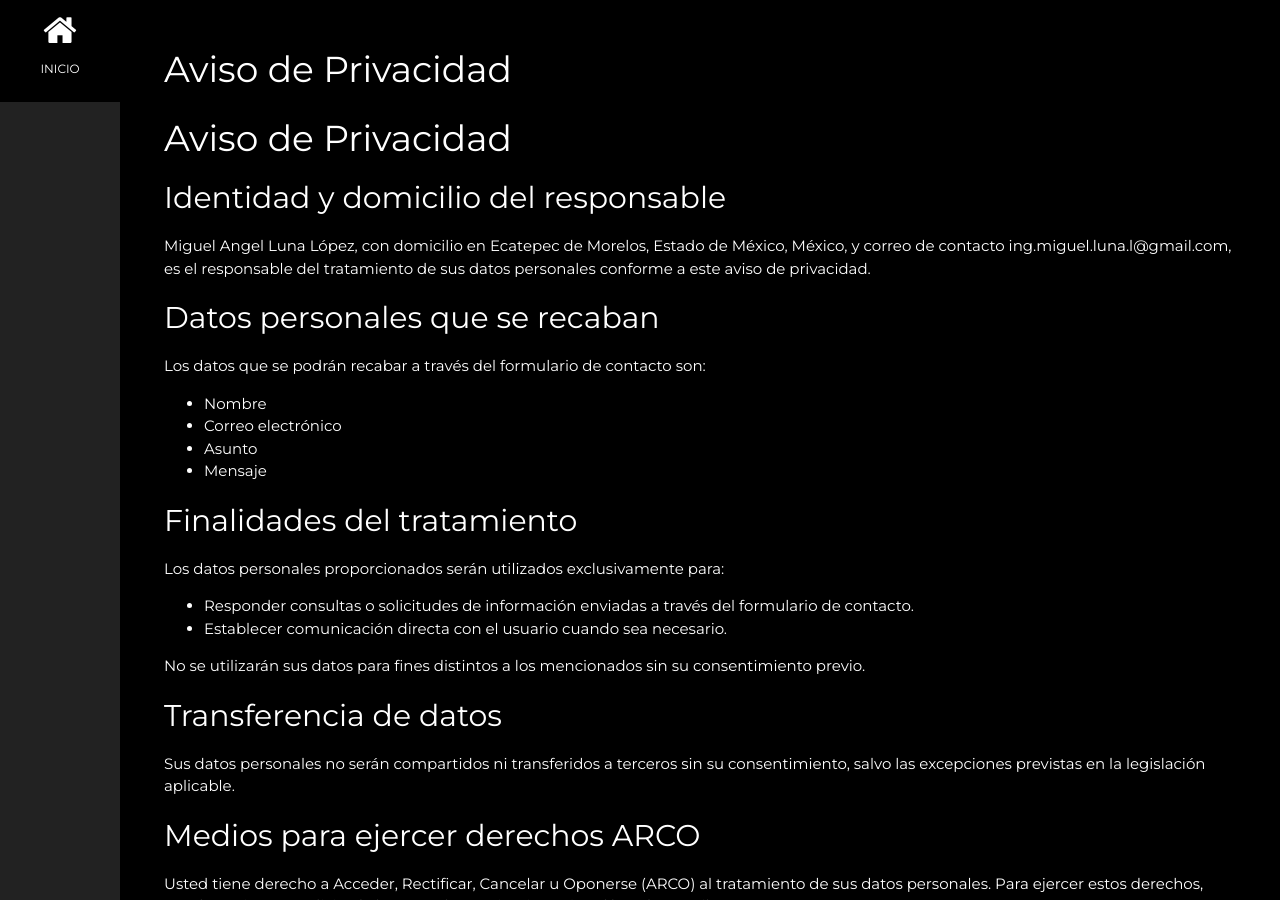
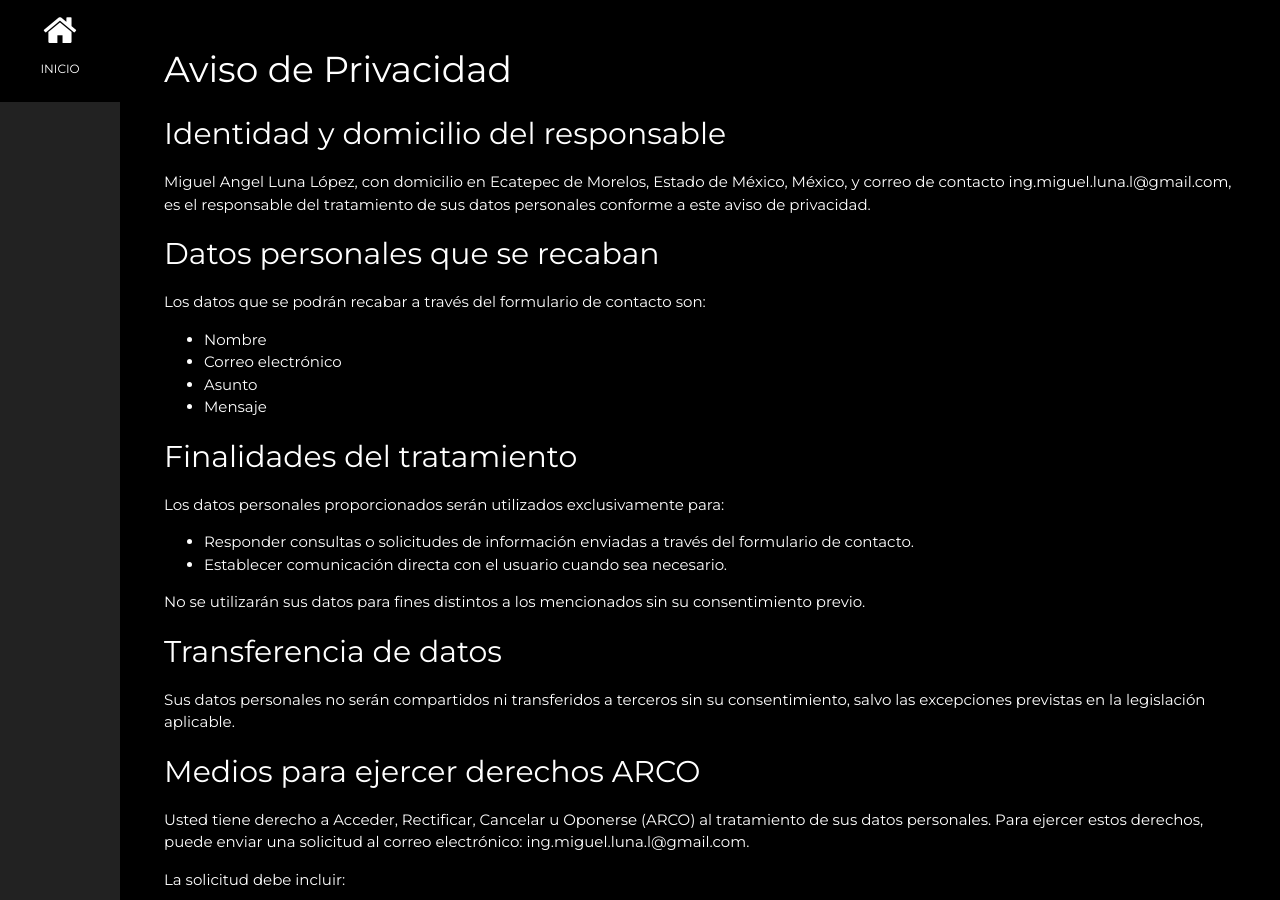
Before and after one commit to IngMiguelLuna/IngMiguelLuna.github.io, a Jekyll site: the page built from avisoDePrivacidad.md, in a window 1280 px wide and 900 px high. Built offline with Jekyll 4.4.1, drawn with Linux system fonts in a browser that asks for light colours; our own code applies the rules of GitHub Pages for plain Markdown files.

Commit message:
Remove redundant title from privacy notice markdown file

```diff
--- a/avisoDePrivacidad.md
+++ b/avisoDePrivacidad.md
@@ -7,8 +7,6 @@ x: "https://x.com/Ing_MikeLuna"
 ig: "https://www.instagram.com/mikirokorokomiki/"
 github: "https://github.com/IngMiguelLuna"
 ---
-# Aviso de Privacidad
-
 ## Identidad y domicilio del responsable
 
 Miguel Angel Luna López, con domicilio en Ecatepec de Morelos, Estado de México, México, y correo de contacto ing.miguel.luna.l@gmail.com, es el responsable del tratamiento de sus datos personales conforme a este aviso de privacidad.
```
